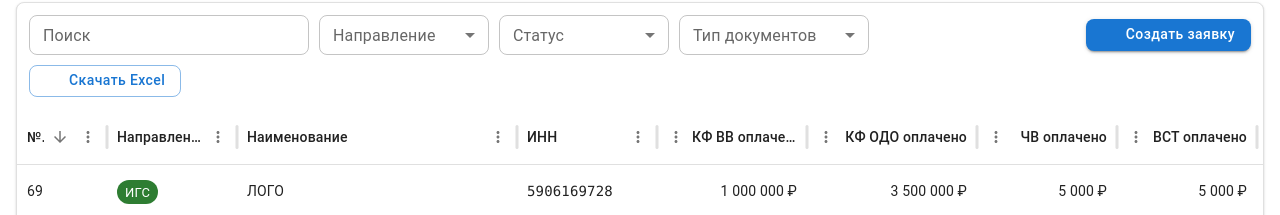
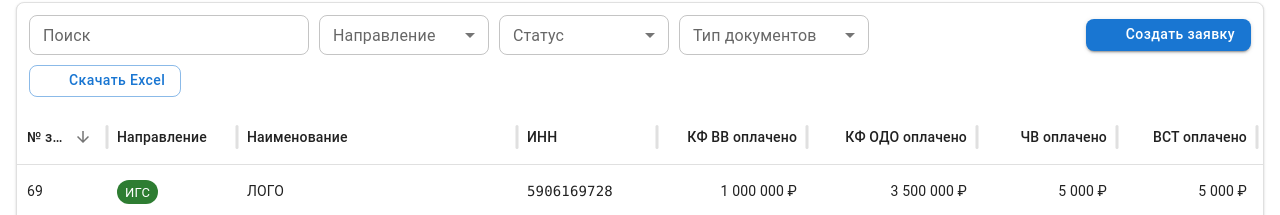
Before and after one commit to SokolovAl/namis-test, a React (Vite) app: page / in a window 1280 px wide. Shown: the part 88-303 px from the top of the page. Built offline with nearby package versions, Linux system fonts and the light colour scheme; some icons are missing.

Commit message:
change sorting

```diff
--- a/src/pages/CRMPage.tsx
+++ b/src/pages/CRMPage.tsx
@@ -34,8 +34,10 @@ export function CRMPage() {
                     <DataGrid
                         rows={rows}
                         columns={crmColumns}
+                        disableColumnMenu
                         disableRowSelectionOnClick
                         pageSizeOptions={[10, 20, 50]}
+                        sortingOrder={["asc", "desc"]}
                         initialState={{
                             pagination: {paginationModel: {pageSize: 20, page: 0}},
                             sorting: {sortModel: [{field: "requestNo", sort: "desc"}]},
```
